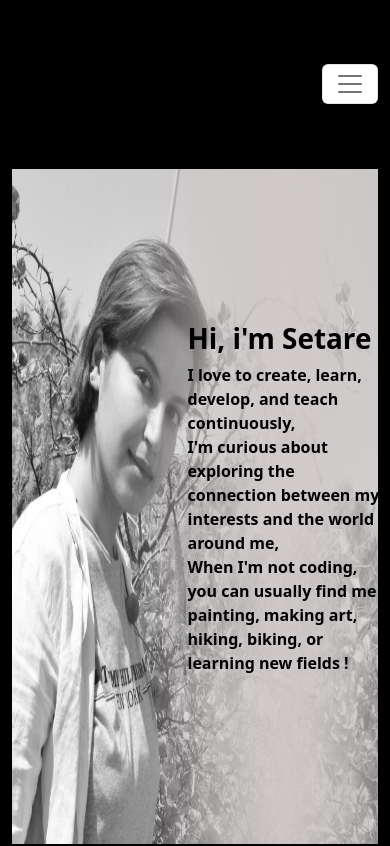
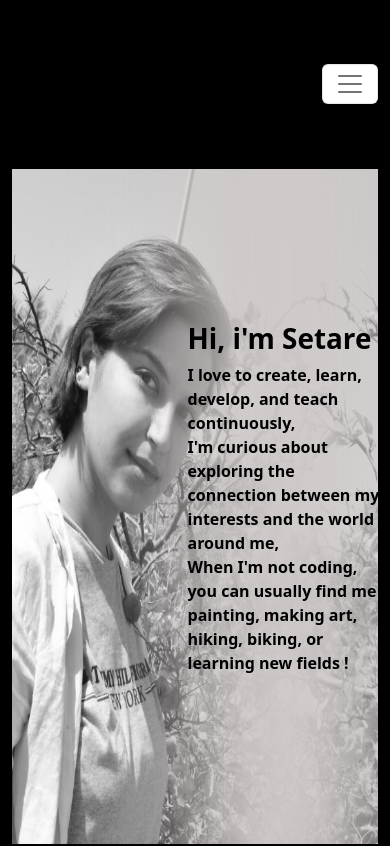
Before and after one commit to setare-sabouri/portfolio, a React (Create React App) app: page / in a window 390 px wide. Shown: the top 846 px of the page. Built offline with nearby package versions, Linux system fonts and the light colour scheme.

Commit message:
update on about

```diff
--- a/src/mq.css
+++ b/src/mq.css
@@ -9,8 +9,8 @@
     }
     .image-wrapper {
         position: absolute;
-        width: 135%;
-        left: -33%;
+        width: 177%;
+        left: -53%;
     }
 }
 @media screen and (min-width: 480px) and (max-width: 768px) {
```
